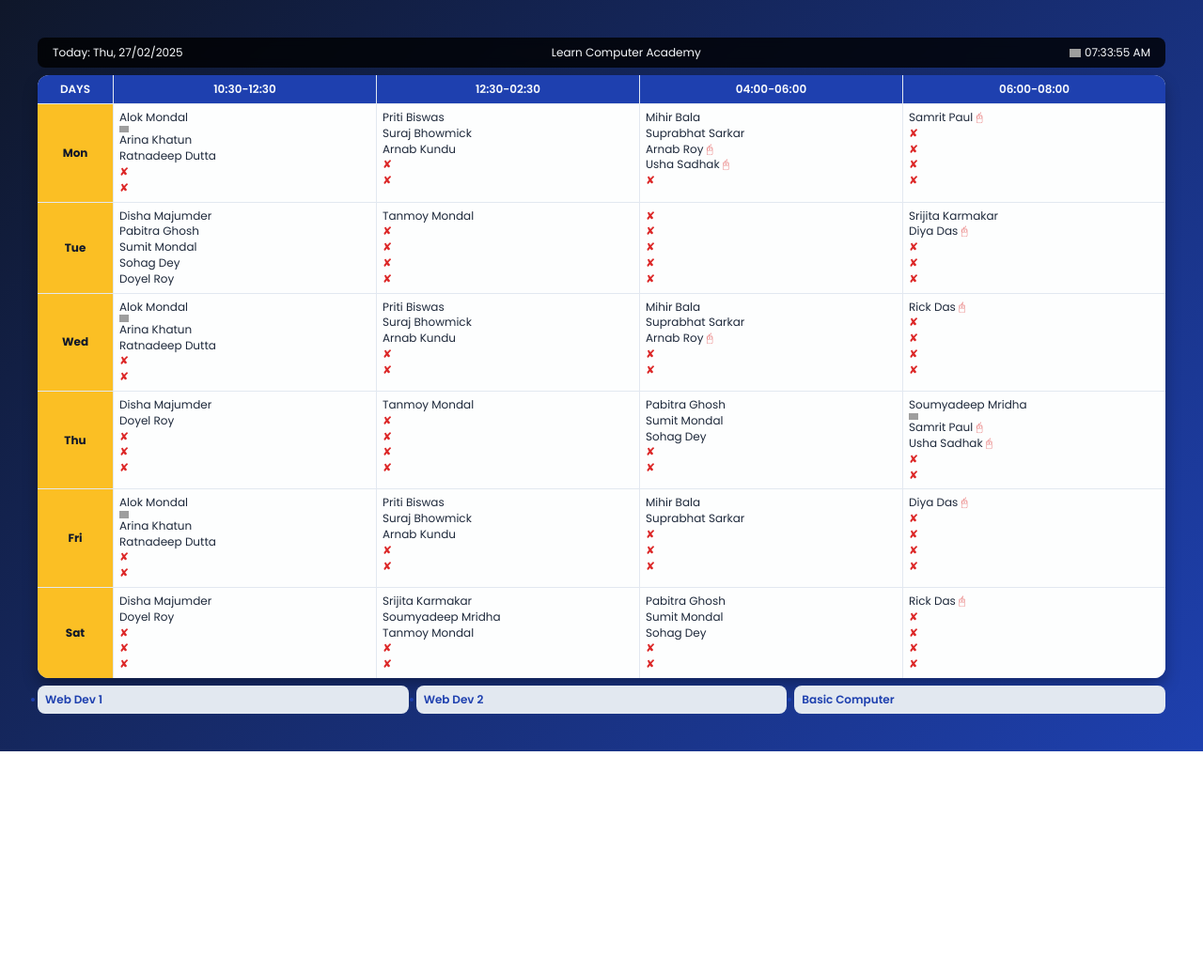
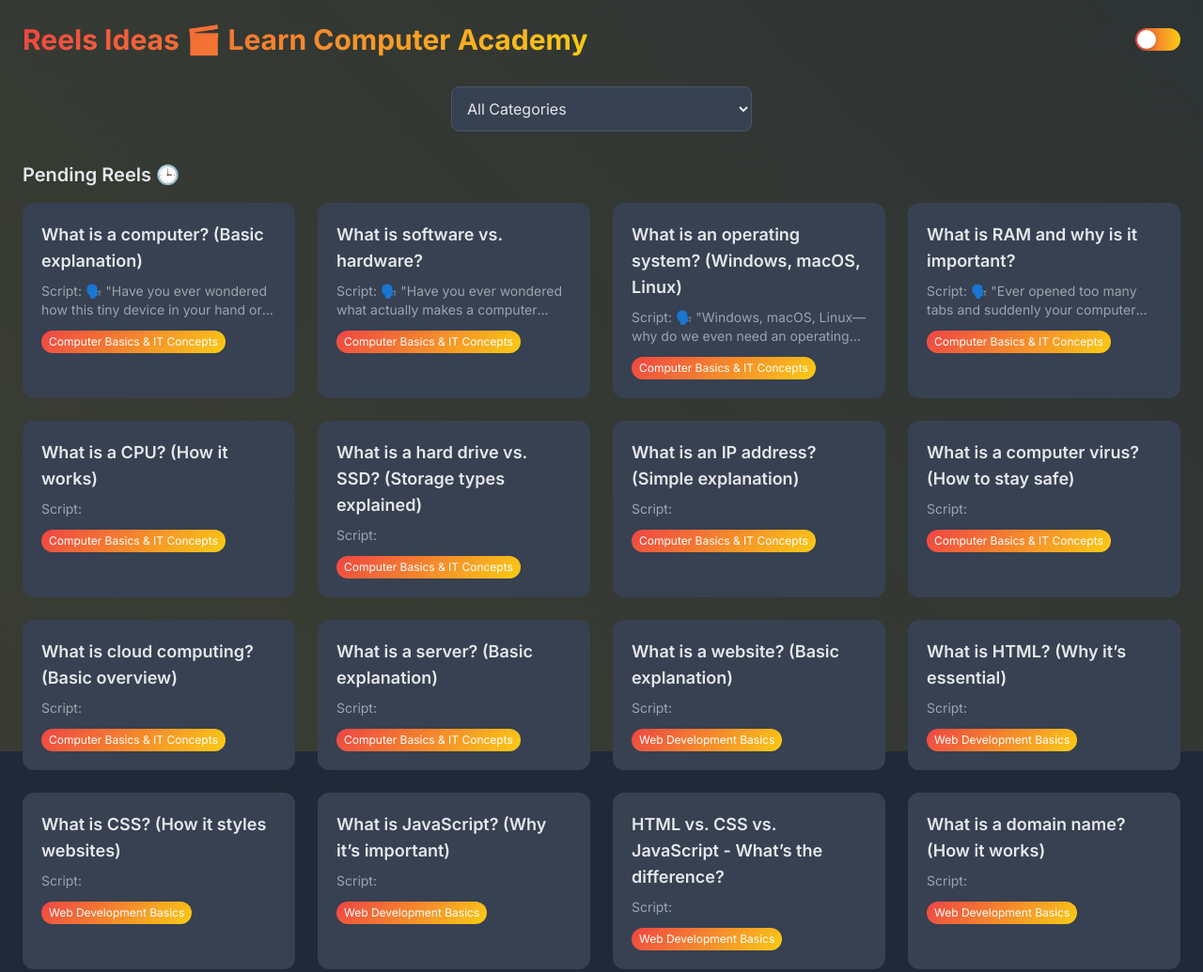
Before and after one commit to learncomputeracademy/reels, a plain HTML site: page index.html in a window 1280 px wide. Shown: the top 1035 px of the page at 94% size. Before the commit the page ends 800 px from the top, so only its background shows below. Drawn offline with nearby package versions, Linux system fonts and the light colour scheme; grey boxes are pictures that could not be loaded.

Commit message:
Update index.html

```diff
--- a/index.html
+++ b/index.html
@@ -3,530 +3,293 @@
 <head>
     <meta charset="UTF-8">
     <meta name="viewport" content="width=device-width, initial-scale=1.0">
-  <meta name="description" content="Class timetable for Learn Computer Academy">
-  <meta name="theme-color" content="#1e40af">
-  <link rel="manifest" href="https://learncomputeracademy.github.io/time/manifest.webmanifest">
-  <link rel="icon" type="image/x-icon" href="https://res.cloudinary.com/learncomputeracademy/image/upload/w_80,c_fill,ar_1:1,g_auto,r_max/v1701951354/learncomputer.in/12_plqchp.png">
-  <title>LCA Class Timetable</title>
+    <title>Reels Ideas - Learn Computer Academy</title>
     <script src="https://cdn.tailwindcss.com"></script>
-  <link href="https://fonts.googleapis.com/css2?family=Poppins:wght@300;400;600;700&display=swap" rel="stylesheet">
     <style>
         :root {
-      --primary: #1e40af; /* Deep blue */
-      --secondary: #fbbf24; /* Warm amber */
-      --bg-dark: #0f172a; /* Slate dark */
-      --bg-light: #e2e8f0; /* Softer gray for better contrast */
-      --accent: #dc2626; /* Bright red */
-      --text: #f8fafc; /* Near-white */
-      --text-dark: #1e293b; /* Darker slate for readability */
+            --primary: #ef4444; /* Red */
+            --secondary: #facc15; /* Yellow */
+            --bg-light: #f3f4f6;
+            --bg-dark: #1f2937;
+            --card-light: #ffffff;
+            --card-dark: #374151;
+            --completed-dark: #2d3748; /* Darker gray for completed in dark mode */
+            --completed-light: #fefcbf; /* Light yellow for completed in light mode */
         }
 
         body {
-      font-family: 'Poppins', sans-serif;
-      background: linear-gradient(135deg, var(--bg-dark), var(--primary));
-      color: var(--text);
-      margin: 0;
-      padding: 8px;
-      min-height: 100vh;
-      display: flex;
-      flex-direction: column;
-      align-items: center;
-      justify-content: center;
+            background: var(--bg-dark);
+            color: #e5e7eb;
+            font-family: 'Inter', sans-serif;
+            transition: all 0.3s ease;
+            position: relative;
+            overflow-x: hidden;
+        }
+
+        body.light {
+            background: var(--bg-light);
+            color: #1f2937;
+        }
+
+        /* Vibrant Background Animation */
+        body::before {
+            content: '';
+            position: fixed;
+            top: 0;
+            left: 0;
+            width: 100%;
+            height: 100%;
+            background: linear-gradient(45deg, rgba(239, 68, 68, 0.2), rgba(250, 204, 21, 0.2), transparent);
+            background-size: 400% 400%;
+            animation: gradientFlow 10s ease infinite;
+            pointer-events: none;
+            z-index: -1;
+            opacity: 0.6;
+        }
+
+        body.light::before {
+            background: linear-gradient(45deg, rgba(239, 68, 68, 0.1), rgba(250, 204, 21, 0.1), transparent);
+            opacity: 0.4;
+        }
+
+        @keyframes gradientFlow {
+            0% { background-position: 0% 0%; }
+            50% { background-position: 100% 100%; }
+            100% { background-position: 0% 0%; }
+        }
+
+        .card {
+            background: var(--card-dark);
+            border-radius: 12px;
+            overflow: hidden;
+            transition: transform 0.3s ease, box-shadow 0.3s ease;
+            animation: fadeIn 0.5s ease-out;
+        }
+
+        .light .card {
+            background: var(--card-light);
+            box-shadow: 0 4px 6px rgba(0, 0, 0, 0.05);
+        }
+
+        .completed-card {
+            background: var(--completed-dark);
+            border: 1px solid var(--secondary);
+        }
+
+        .light .completed-card {
+            background: var(--completed-light);
+            border: 1px solid var(--primary);
+        }
+
+        .card:hover, .completed-card:hover {
+            transform: translateY(-5px);
+            box-shadow: 0 10px 20px rgba(0, 0, 0, 0.2);
+        }
+
+        .theme-toggle {
+            position: relative;
+            width: 48px;
+            height: 24px;
+            background: linear-gradient(90deg, var(--primary), var(--secondary));
+            border-radius: 9999px;
+            cursor: pointer;
+            transition: all 0.3s ease;
             overflow: hidden;
         }
 
-    header {
-      background: rgba(0, 0, 0, 0.8);
-      padding: 8px 16px;
-      border-radius: 8px;
-      backdrop-filter: blur(5px);
-      width: 100%;
-      max-width: 1200px;
-      display: flex;
-      justify-content: space-between;
-      align-items: center;
-      margin-bottom: 8px;
+        .theme-toggle::before {
+            content: '';
+            position: absolute;
+            top: 2px;
+            left: 2px;
+            width: 20px;
+            height: 20px;
+            background: #fff;
+            border-radius: 50%;
+            transition: transform 0.3s ease;
+            box-shadow: 0 2px 4px rgba(0, 0, 0, 0.2);
         }
 
-    .timetable {
-      display: grid;
-      grid-template-columns: 80px repeat(4, 1fr);
-      gap: 1px;
-      font-size: 12px;
-      width: 100%;
-      max-width: 1200px;
-      background: var(--bg-light);
-      border-radius: 12px;
-      overflow: hidden;
-      box-shadow: 0 8px 16px rgba(0, 0, 0, 0.3);
+        .light .theme-toggle::before {
+            transform: translateX(24px);
         }
 
-    .timetable > div {
-      padding: 6px;
+        .theme-toggle:hover {
+            box-shadow: 0 0 10px rgba(239, 68, 68, 0.5);
         }
 
-    .header-row {
-      background: var(--primary);
-      color: var(--text);
-      font-weight: 600;
-      text-align: center;
-      text-transform: uppercase;
+        .bg-gradient {
+            background: linear-gradient(135deg, var(--primary) 0%, var(--secondary) 100%);
         }
 
-    .day {
-      background: var(--secondary);
-      color: var(--bg-dark);
-      font-weight: 700;
-      text-align: center;
-      display: flex;
-      align-items: center;
-      justify-content: center;
+        select {
+            background: var(--card-dark);
+            border: 1px solid #4b5563;
+            transition: all 0.3s ease;
+            color: #e5e7eb; /* Fixed text color for dark mode */
         }
 
-    .slot {
-      background: rgba(255, 255, 255, 0.95);
-      color: var(--text-dark);
+        .light select {
+            background: var(--card-light);
+            border-color: #d1d5db;
+            color: #1f2937; /* Fixed text color for light mode */
         }
 
-    .slot ul {
-      list-style: none;
-      padding: 0;
-      margin: 0;
-      line-height: 1.4;
+        select option {
+            background: var(--card-dark);
+            color: #e5e7eb;
         }
 
-    .slot li:empty::before {
-      content: '✘';
-      color: var(--accent);
+        .light select option {
+            background: var(--card-light);
+            color: #1f2937;
         }
 
-    .slot li::after {
-      content: attr(data-stream);
-      color: var(--accent);
-    }
-
-    /* Footer Styling */
-    footer {
-      display: flex;
-      justify-content: space-between;
-      width: 100%;
-      max-width: 1200px;
-      margin-top: 8px;
-      gap: 8px;
-      font-size: 12px;
-    }
-
-    .toggle-section {
-      background: var(--bg-light);
-      border-radius: 8px;
-      padding: 4px 8px;
-      flex: 1;
-      transition: all 0.3s ease;
-    }
-
-    .toggle-section.active {
-      background: #fff;
-      box-shadow: 0 4px 8px rgba(0, 0, 0, 0.2);
-    }
-
-    .toggle-section summary {
-      font-weight: 600;
-      color: var(--primary);
-      cursor: pointer;
-      padding: 2px 0;
-    }
-
-    .toggle-content {
-      display: none;
-      padding: 4px 8px;
-      color: var(--text-dark);
-    }
-
-    .toggle-section.active .toggle-content {
-      display: block;
-    }
-
-    .toggle-content ul {
-      list-style: none;
-      padding: 0;
-      margin: 0;
-      line-height: 1.3;
-    }
-
-    .toggle-content li[data-d="d"] {
-      color: var(--accent);
-    }
-
-    /* Animations */
-    @keyframes slideIn {
-      from { opacity: 0; transform: translateY(-10px); }
+        @keyframes fadeIn {
+            from { opacity: 0; transform: translateY(10px); }
             to { opacity: 1; transform: translateY(0); }
         }
 
-    header, .timetable, footer {
-      animation: slideIn 0.5s ease-out;
+        @keyframes slideIn {
+            from { opacity: 0; transform: translateX(-20px); }
+            to { opacity: 1; transform: translateX(0); }
         }
 
-    /* Scrollbar */
-    ::-webkit-scrollbar {
-      width: 4px;
+        .animate-header {
+            animation: slideIn 0.6s ease-out;
         }
 
-    ::-webkit-scrollbar-track {
-      background: var(--bg-light);
+        .popup-content {
+            animation: scaleIn 0.3s ease-out;
         }
 
-    ::-webkit-scrollbar-thumb {
-      background: var(--primary);
-      border-radius: 10px;
+        @keyframes scaleIn {
+            from { opacity: 0; transform: scale(0.95); }
+            to { opacity: 1; transform: scale(1); }
+        }
+    </style>
+    <link href="https://fonts.googleapis.com/css2?family=Inter:wght@400;600;700&display=swap" rel="stylesheet">
+</head>
+<body class="dark transition-all duration-300">
+    <div class="max-w-7xl mx-auto p-6 space-y-8">
+        <!-- Header & Theme Toggle -->
+        <div class="flex items-center justify-between animate-header">
+            <h1 class="text-3xl font-bold bg-gradient text-transparent bg-clip-text">
+                Reels Ideas 🎬 Learn Computer Academy
+            </h1>
+            <div onclick="toggleTheme()" class="theme-toggle"></div>
+        </div>
+
+        <!-- Filter Dropdown -->
+        <div class="flex justify-center">
+            <select id="categoryFilter" class="p-3 rounded-lg shadow-sm w-full max-w-xs">
+                <option value="all">All Categories</option>
+            </select>
+        </div>
+
+        <!-- Pending Reels -->
+        <div>
+            <h2 class="text-xl font-semibold mb-4">Pending Reels 🕒</h2>
+            <div class="grid grid-cols-1 sm:grid-cols-2 md:grid-cols-3 lg:grid-cols-4 gap-6" id="pending-reels"></div>
+        </div>
+
+        <!-- Completed Reels -->
+        <div>
+            <h2 class="text-xl font-semibold mb-4">Completed Reels ✅</h2>
+            <div class="grid grid-cols-1 sm:grid-cols-2 md:grid-cols-3 lg:grid-cols-4 gap-6" id="completed-reels"></div>
+        </div>
+    </div>
+
+    <!-- Popup -->
+    <div id="popup" class="fixed inset-0 bg-black bg-opacity-60 hidden flex items-center justify-center">
+        <div class="card p-6 rounded-xl w-11/12 md:w-1/2 popup-content relative">
+            <button class="absolute top-3 right-3 text-2xl text-gray-500 hover:text-gray-300" onclick="closePopup()">×</button>
+            <h2 id="popup-title" class="text-2xl font-bold mb-4 bg-gradient text-transparent bg-clip-text"></h2>
+            <p id="popup-script" class="text-base leading-relaxed"></p>
+        </div>
+    </div>
+
+    <script>
+        // Theme Toggle with Local Storage
+        function toggleTheme() {
+            document.body.classList.toggle('light');
+            document.body.classList.toggle('dark');
+            localStorage.setItem('theme', document.body.classList.contains('light') ? 'light' : 'dark');
         }
 
-    ::-webkit-scrollbar-thumb:hover {
-      background: var(--accent);
+        // Load Theme Preference (default dark)
+        if (localStorage.getItem('theme') === 'light') {
+            document.body.classList.add('light');
+            document.body.classList.remove('dark');
+        } else {
+            document.body.classList.add('dark');
+            document.body.classList.remove('light');
         }
 
-    @media (max-width: 640px) {
-      .timetable {
-        grid-template-columns: 60px repeat(4, 1fr);
-        font-size: 9px;
-      }
-      footer {
-        flex-direction: column;
-        font-size: 8px;
+        async function loadReels() {
+            try {
+                const response = await fetch('reels.json');
+                if (!response.ok) throw new Error("JSON file not found.");
+                const data = await response.json();
+                const pendingContainer = document.getElementById('pending-reels');
+                const completedContainer = document.getElementById('completed-reels');
+                const categoryFilter = document.getElementById('categoryFilter');
+                const categories = new Set();
+
+                data.reels.forEach((reel, index) => {
+                    categories.add(reel.category);
+                    const reelElement = document.createElement('div');
+                    reelElement.classList.add('card', 'p-5', 'cursor-pointer');
+                    if (reel.completed) reelElement.classList.add('completed-card');
+                    reelElement.style.animationDelay = `${index * 0.1}s`;
+                    reelElement.setAttribute("data-category", reel.category);
+                    reelElement.onclick = () => showPopup(reel.title, reel.script);
+
+                    reelElement.innerHTML = `
+                        <h3 class="font-semibold text-lg">${reel.title}</h3>
+                        <p class="text-sm text-gray-400 light:text-gray-600 mt-2 line-clamp-2">${reel.script}</p>
+                        <span class="text-xs mt-3 inline-block px-2 py-1 bg-gradient text-white rounded-full">${reel.category}</span>
+                    `;
+
+                    (reel.completed ? completedContainer : pendingContainer).appendChild(reelElement);
+                });
+
+                categories.forEach(category => {
+                    const option = document.createElement('option');
+                    option.value = category;
+                    option.textContent = category;
+                    categoryFilter.appendChild(option);
+                });
+
+                categoryFilter.addEventListener("change", () => filterReels(categoryFilter.value));
+            } catch (error) {
+                console.error('Error:', error);
+                alert("Error loading reels.");
             }
         }
-  </style>
-</head>
-<body>
-  <header>
-    <div id="today" class="text-xs"></div>
-    <a href="https://learncomputer.in/" target="_blank" class="text-xs hover:text-secondary">Learn Computer Academy</a>
-    <div id="time" class="text-xs flex items-center gap-1"></div>
-  </header>
 
-  <section class="timetable">
-    <div class="header-row">Days</div>
-    <div class="header-row">10:30-12:30</div>
-    <div class="header-row">12:30-02:30</div>
-    <div class="header-row">04:00-06:00</div>
-    <div class="header-row">06:00-08:00</div>
-
-    <div class="day">Mon</div>
-    <div class="slot">
-      <ul>
-        <li>Alok Mondal <img src="https://fonts.gstatic.com/s/e/notoemoji/latest/1f30f/512.gif" alt="🌏" width="10" height="10"></li>
-        <li>Arina Khatun</li>
-        <li>Ratnadeep Dutta</li>
-        <li></li>
-        <li></li>
-      </ul>
-    </div>
-    <div class="slot">
-      <ul>
-        <li>Priti Biswas</li>
-        <li>Suraj Bhowmick</li>
-        <li>Arnab Kundu</li>
-        <li></li>
-        <li></li>
-      </ul>
-    </div>
-    <div class="slot">
-      <ul>
-        <li>Mihir Bala</li>
-        <li>Suprabhat Sarkar</li>
-        <li data-stream=" 🖰">Arnab Roy</li>
-        <li data-stream=" 🖰">Usha Sadhak</li>
-        <li></li>
-      </ul>
-    </div>
-    <div class="slot">
-      <ul>
-        <li data-stream=" 🖰">Samrit Paul</li>
-        <li></li>
-        <li></li>
-        <li></li>
-        <li></li>
-      </ul>
-    </div>
-
-    <div class="day">Tue</div>
-    <div class="slot">
-      <ul>
-        <li>Disha Majumder</li>
-        <li>Pabitra Ghosh</li>
-        <li>Sumit Mondal</li>
-        <li>Sohag Dey</li>
-        <li>Doyel Roy</li>
-      </ul>
-    </div>
-    <div class="slot">
-      <ul>
-        <li>Tanmoy Mondal</li>
-        <li></li>
-        <li></li>
-        <li></li>
-        <li></li>
-      </ul>
-    </div>
-    <div class="slot">
-      <ul>
-        <li></li>
-        <li></li>
-        <li></li>
-        <li></li>
-        <li></li>
-      </ul>
-    </div>
-    <div class="slot">
-      <ul>
-        <li>Srijita Karmakar</li>
-        <li data-stream=" 🖰">Diya Das</li>
-        <li></li>
-        <li></li>
-        <li></li>
-      </ul>
-    </div>
-
-    <div class="day">Wed</div>
-    <div class="slot">
-      <ul>
-        <li>Alok Mondal <img src="https://fonts.gstatic.com/s/e/notoemoji/latest/1f30f/512.gif" alt="🌏" width="10" height="10"></li>
-        <li>Arina Khatun</li>
-        <li>Ratnadeep Dutta</li>
-        <li></li>
-        <li></li>
-      </ul>
-    </div>
-    <div class="slot">
-      <ul>
-        <li>Priti Biswas</li>
-        <li>Suraj Bhowmick</li>
-        <li>Arnab Kundu</li>
-        <li></li>
-        <li></li>
-      </ul>
-    </div>
-    <div class="slot">
-      <ul>
-        <li>Mihir Bala</li>
-        <li>Suprabhat Sarkar</li>
-        <li data-stream=" 🖰">Arnab Roy</li>
-        <li></li>
-        <li></li>
-      </ul>
-    </div>
-    <div class="slot">
-      <ul>
-        <li data-stream=" 🖰">Rick Das</li>
-        <li></li>
-        <li></li>
-        <li></li>
-        <li></li>
-      </ul>
-    </div>
-
-    <div class="day">Thu</div>
-    <div class="slot">
-      <ul>
-        <li>Disha Majumder</li>
-        <li>Doyel Roy</li>
-        <li></li>
-        <li></li>
-        <li></li>
-      </ul>
-    </div>
-    <div class="slot">
-      <ul>
-        <li>Tanmoy Mondal</li>
-        <li></li>
-        <li></li>
-        <li></li>
-        <li></li>
-      </ul>
-    </div>
-    <div class="slot">
-      <ul>
-        <li>Pabitra Ghosh</li>
-        <li>Sumit Mondal</li>
-        <li>Sohag Dey</li>
-        <li></li>
-        <li></li>
-      </ul>
-    </div>
-    <div class="slot">
-      <ul>
-        <li>Soumyadeep Mridha <img src="https://fonts.gstatic.com/s/e/notoemoji/latest/1f30f/512.gif" alt="🌏" width="10" height="10"></li>
-        <li data-stream=" 🖰">Samrit Paul</li>
-        <li data-stream=" 🖰">Usha Sadhak</li>
-        <li></li>
-        <li></li>
-      </ul>
-    </div>
-
-    <div class="day">Fri</div>
-    <div class="slot">
-      <ul>
-        <li>Alok Mondal <img src="https://fonts.gstatic.com/s/e/notoemoji/latest/1f30f/512.gif" alt="🌏" width="10" height="10"></li>
-        <li>Arina Khatun</li>
-        <li>Ratnadeep Dutta</li>
-        <li></li>
-        <li></li>
-      </ul>
-    </div>
-    <div class="slot">
-      <ul>
-        <li>Priti Biswas</li>
-        <li>Suraj Bhowmick</li>
-        <li>Arnab Kundu</li>
-        <li></li>
-        <li></li>
-      </ul>
-    </div>
-    <div class="slot">
-      <ul>
-        <li>Mihir Bala</li>
-        <li>Suprabhat Sarkar</li>
-        <li></li>
-        <li></li>
-        <li></li>
-      </ul>
-    </div>
-    <div class="slot">
-      <ul>
-        <li data-stream=" 🖰">Diya Das</li>
-        <li></li>
-        <li></li>
-        <li></li>
-        <li></li>
-      </ul>
-    </div>
-
-    <div class="day">Sat</div>
-    <div class="slot">
-      <ul>
-        <li>Disha Majumder</li>
-        <li>Doyel Roy</li>
-        <li></li>
-        <li></li>
-        <li></li>
-      </ul>
-    </div>
-    <div class="slot">
-      <ul>
-        <li>Srijita Karmakar</li>
-        <li>Soumyadeep Mridha</li>
-        <li>Tanmoy Mondal</li>
-        <li></li>
-        <li></li>
-      </ul>
-    </div>
-    <div class="slot">
-      <ul>
-        <li>Pabitra Ghosh</li>
-        <li>Sumit Mondal</li>
-        <li>Sohag Dey</li>
-        <li></li>
-        <li></li>
-      </ul>
-    </div>
-    <div class="slot">
-      <ul>
-        <li data-stream=" 🖰">Rick Das</li>
-        <li></li>
-        <li></li>
-        <li></li>
-        <li></li>
-      </ul>
-    </div>
-  </section>
-
-  <footer>
-    <div class="toggle-section" data-toggle-id="web-dev-1">
-      <summary>Web Dev 1</summary>
-      <div class="toggle-content">
-        <ul>
-          <li data-d="">Ratnadeep Dutta (25)</li>
-          <li data-d="d">Mihir Bala (20)</li>
-          <li data-d="d">Alok Mondal (19)</li>
-          <li data-d="d">Priti Biswas (15)</li>
-          <li data-d="d">Samaresh Das (14)</li>
-          <li data-d="d">Disha Majumder (12)</li>
-          <li data-d="">Pabitra Ghosh (12)</li>
-          <li data-d="">Sumit Mondal (12)</li>
-        </ul>
-      </div>
-    </div>
-    <div class="toggle-section" data-toggle-id="web-dev-2">
-      <summary>Web Dev 2</summary>
-      <div class="toggle-content">
-        <ul>
-          <li data-d="">Sohag Dey (10)</li>
-          <li data-d="d">Tanmoy Mondal (09)</li>
-          <li data-d="d">Arina Khatun (06)</li>
-          <li data-d="d">Soumyadeep Mridha (05)</li>
-          <li data-d="d">Srijita Karmakar (03)</li>
-          <li data-d="d">Doyel Roy (02)</li>
-          <li data-d="">Suprabhat Sarkar (01)</li>
-          <li data-d="">Suraj Bhowmick (01)</li>
-          <li data-d="">Arnab Kundu (01)</li>
-        </ul>
-      </div>
-    </div>
-    <div class="toggle-section" data-toggle-id="basic-computer">
-      <summary>Basic Computer</summary>
-      <div class="toggle-content">
-        <ul>
-          <li data-d="">Samrit Paul (11)</li>
-          <li data-d="d">Diya Das (07)</li>
-          <li data-d="">Arnab Roy (06)</li>
-          <li data-d="d">Usha Sadhak (02)</li>
-          <li data-d="d">Rick Das (02)</li>
-        </ul>
-      </div>
-    </div>
-  </footer>
-
-  <script>
-    // Date and Time Functions
-    function formatDateWithDay(date) {
-      const days = ['Sun', 'Mon', 'Tue', 'Wed', 'Thu', 'Fri', 'Sat'];
-      return `${days[date.getDay()]}, ${date.getDate().toString().padStart(2, '0')}/${(date.getMonth() + 1).toString().padStart(2, '0')}/${date.getFullYear()}`;
+        function filterReels(category) {
+            document.querySelectorAll('.grid > .card').forEach(reel => {
+                const reelCategory = reel.getAttribute("data-category");
+                reel.style.display = category === "all" || reelCategory === category ? "block" : "none";
+            });
         }
 
-    document.querySelector('#today').textContent = `Today: ${formatDateWithDay(new Date())}`;
-
-    function getCurrentTime() {
-      const now = new Date();
-      const hours = (now.getHours() % 12 || 12).toString().padStart(2, '0');
-      const minutes = now.getMinutes().toString().padStart(2, '0');
-      const seconds = now.getSeconds().toString().padStart(2, '0');
-      const ampm = now.getHours() >= 12 ? 'PM' : 'AM';
-      return `<img src="https://i.ibb.co/r5136nN/time-2.png" alt="time" width="12" height="12"> ${hours}:${minutes}:${seconds} ${ampm}`;
+        function showPopup(title, script) {
+            document.getElementById("popup-title").textContent = title;
+            document.getElementById("popup-script").textContent = script;
+            document.getElementById("popup").classList.remove("hidden");
         }
 
-    const timeElement = document.querySelector('#time');
-    timeElement.innerHTML = getCurrentTime();
-    setInterval(() => timeElement.innerHTML = getCurrentTime(), 1000);
+        function closePopup() {
+            document.getElementById("popup").classList.add("hidden");
+        }
 
-    // Toggle Functionality
-    const toggleSections = document.querySelectorAll('.toggle-section');
-
-    toggleSections.forEach(section => {
-      const summary = section.querySelector('summary');
-      summary.addEventListener('click', (e) => {
-        e.preventDefault(); // Prevent default <details> behavior
-
-        // Close all other sections
-        toggleSections.forEach(otherSection => {
-          if (otherSection !== section) {
-            otherSection.classList.remove('active');
-          }
+        document.getElementById("popup").addEventListener("click", (event) => {
+            if (event.target === event.currentTarget) closePopup();
         });
 
-        // Toggle the clicked section
-        section.classList.toggle('active');
-      });
-    });
+        loadReels();
     </script>
 </body>
 </html>
```
Lines whose indentation alone changed are shown as unchanged.
